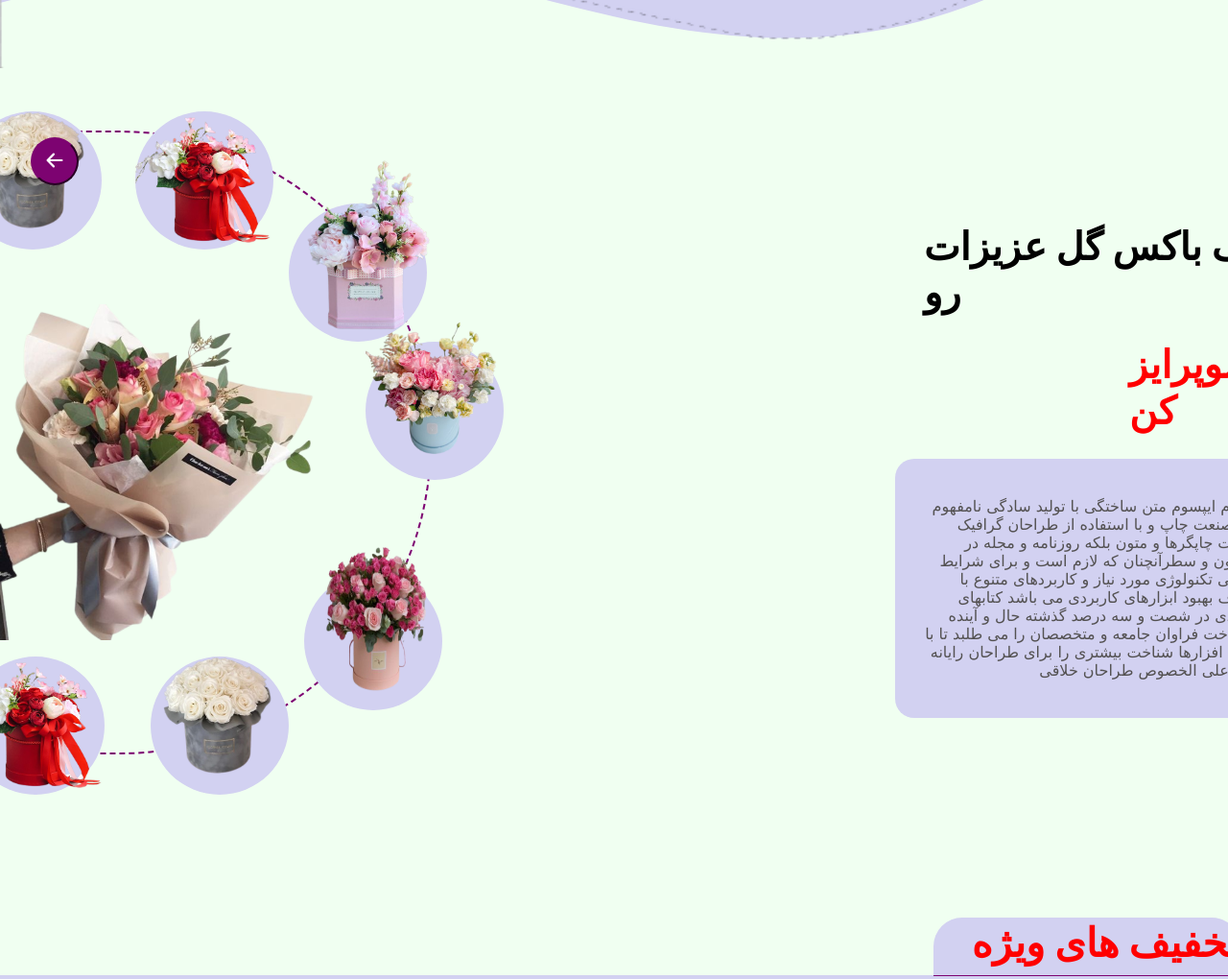
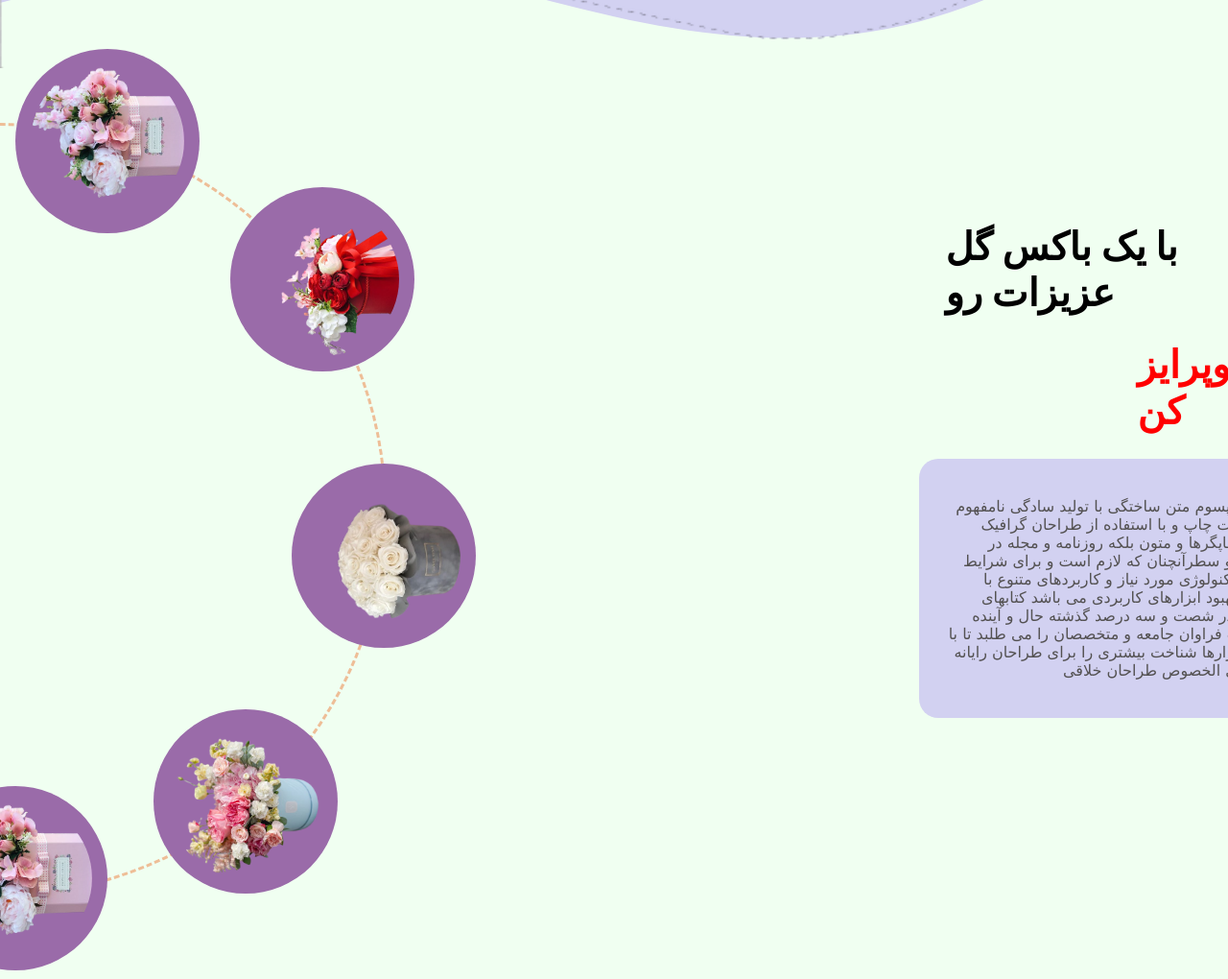
Before and after one commit to tinafazeli/flowershop, a plain HTML site: page index.html in a window 1280 px wide. Shown: the part 2191-3211 px from the top of the page at 96% size. Drawn offline with Linux system fonts and the light colour scheme.

Commit message:
create circle slide with js

```diff
--- a/index.html
+++ b/index.html
@@ -307,52 +307,36 @@
         </div>
     </div>
     <div class="gift">
-        <div class="half-circle">
-            <img src="images/giftflower-removebg-preview.png" alt="">
-            <button class="next-btn1">
-                <svg xmlns="http://www.w3.org/2000/svg" fill="currentColor" class="bi bi-arrow-left-short" viewBox="0 0 16 16">
-                <path fill-rule="evenodd" d="M12 8a.5.5 0 0 1-.5.5H5.707l2.147 2.146a.5.5 0 0 1-.708.708l-3-3a.5.5 0 0 1 0-.708l3-3a.5.5 0 1 1 .708.708L5.707 7.5H11.5a.5.5 0 0 1 .5.5z"/>
-                </svg>
-            </button>
         <div class="slideshow">
-                <div class="crousel" id="crousel">
-                    <div class="slid">
+            <div class="carusel">
+                <div class="slide active">
                     <img src="images/box1-removebg-preview.png" alt="">
                 </div>
-                    <div class="slid">
+                <div class="slide">
                     <img src="images/box2-removebg-preview.png" alt="">
                   </div>
-                    <div class="slid">
+                  <div class="slide">
                     <img src="images/box3-removebg-preview.png" alt="">
                   </div>
-                    <div class="slid">
+                  <div class="slide">
                     <img src="images/box4-removebg-preview.png" alt="">
                   </div>
-                    <div class="slid">
+                  <div class="slide">
                     <img src="images/box5-removebg-preview.png" alt="">
                   </div>
-                    <div class="slid">
+                  <div class="slide">
                     <img src="images/box1-removebg-preview.png" alt="">
                 </div>
-                    <div class="slid">
-                        <img src="images/box2-removebg-preview.png" alt="">
+                <div class="slide">
+                    <img src="images/box4-removebg-preview.png" alt="">
                 </div>
-                    <div class="slid">
+                <div class="slide">
+                    <img src="images/box5-removebg-preview.png" alt="">
+                </div>
+                <div class="slide">
                     <img src="images/box3-removebg-preview.png" alt="">
                   </div>
-                    <div class="slid">
-                        <img src="images/box4-removebg-preview.png" alt="">
             </div>
-                    <div class="slid">
-                        <img src="images/box5-removebg-preview.png" alt="">
-                    </div>
-                </div>
-            </div>
-            <button class="next-btn2" id="butt">
-                <svg xmlns="http://www.w3.org/2000/svg" fill="currentColor" class="bi bi-arrow-left-short" viewBox="0 0 16 16">
-                <path fill-rule="evenodd" d="M12 8a.5.5 0 0 1-.5.5H5.707l2.147 2.146a.5.5 0 0 1-.708.708l-3-3a.5.5 0 0 1 0-.708l3-3a.5.5 0 1 1 .708.708L5.707 7.5H11.5a.5.5 0 0 1 .5.5z"/>
-                </svg>
-            </button>
         </div>
         <div class="gift-detail">
             <hr class="rotate2">
--- a/script.js
+++ b/script.js
@@ -27,26 +27,21 @@ function Buy2(){
 
 //slide show
 
-// var carousel=document.getElementsByClassName(".slid");
+const carousel=document.querySelector(".carusel");
+const slide =document.querySelectorAll(".slide");
 
-// function interval(){
-//     carousel.style.transform="rotate(90deg)";
-//     // intervalId=setInterval(()=>{
-//     //     carousel.style.rotate="90deg";
-//     // },2000);
-// };
+let i = 0,
+  j = 1,
+  intervalId;
 
+const intervalFn=()=>{
+    intervalId= setInterval(()=>{
+        carousel.style.rotate=`-${++i * 90}deg`;
+        document.querySelector(".slide.active").classList.remove("active");
+        const activeSlide = document.querySelector(`.slide:nth-child(${++j})`);
+        activeSlide.classList.add("active");
 
-var rotated = false;
-let i=340;
-document.getElementById('butt').onclick = function() {
-    var div = document.getElementById('crousel');
-    deg=i++
-    div.style.webkitTransform = 'rotate('+deg+'deg)';
-    div.style.mozTransform    = 'rotate('+deg+'deg)';
-    div.style.msTransform     = 'rotate('+deg+'deg)';
-    div.style.oTransform      = 'rotate('+deg+'deg)';
-    div.style.transform       = 'rotate('+deg+'deg)';
-
-    rotated = !rotated;
-}
+        j === 9 && (j = 0);
+    },4000)
+};
+intervalFn();
--- a/style.css
+++ b/style.css
@@ -50,7 +50,7 @@ body{
     border:1px solid #7D0371;
     border-radius: 10px;
 }
-.navbarSec .navbarItem ul li tem:hover{
+.navbarSec .navbarItem ul li .item:hover{
     color: #fff;
     background-color: #7D0371;
 }
@@ -72,7 +72,7 @@ body{
     padding: 6px;
     text-align: center;
 }
-.navbarSec .navbarItembtn:hover{
+.navbarSec .navbarItem .btn:hover{
     background-color: #7c3876c9;
     border: #7c3876c9;
 }
@@ -287,122 +287,85 @@ body{
     display: inline-flex;
     height: 680px;
 }
-.gift .half-circle {
-    position:relative;
-    bottom: 400px;
-    width: 450px;
-    height: 650px;
-    border-bottom-right-radius: 1000px;
-    border-top-right-radius: 1000px;
-    border: 2px dashed #7D0371;
-    border-left: 0;
-    -webkit-box-sizing: border-box;
-    -moz-box-sizing: border-box;
-    box-sizing: border-box;
-    display: flexbox;
-}
-.gift .next-btn1{
-    position: relative;
-    top: 130px;
-    right: 310px;
-    width: 50px;
-    height: 50px;
-    border-radius: 100px;
-    color: #ffffff;
-    border-color: #7D0371;
-    background-color: #7D0371;
-}
-.next-btn2{
-    position: relative;
-    bottom: 43.3rem;
-    left:2rem;
-    width: 50px;
-    height: 50px;
-    border-radius: 100px;
-    color: #ffffff;
-    border-color: #7D0371;
-    background-color: #7D0371;
-}
-
-
 .slideshow{
-    margin-left: 20%;
-    height: 20vh;
+    width: 100%;
     display: flex;
     flex-direction: column;
-    justify-content: space-around;
+    justify-content: space-between;
     align-items: center;
 }
-.crousel{
-    width: 30rem;
+.carusel{
+    width: 50rem;
     height: 50rem;
+    border: .2rem dashed #eebe97;
+    border-radius: 100%;
     display: flex;
     justify-content: center;
     align-items: center;
     position: relative;
+    bottom: 60%;
+    right: 50%;
+    flex-shrink:0;
+    transition: rotate 1s;
 }
-
-.slid{
-    width: 9rem;
-    height: 9rem;
+.slide {
+    width: 15rem;
+    height: 15rem;
     position: absolute;
-    background-color: #D2D1F1;
-    border-radius:100%;
 }
-.slid:nth-child(1){
-    right:13rem;
+.slide:nth-child(1) {
+    bottom: -9rem;
+    right:19rem;
 }
-.slid:nth-child(2){
-    left: 18rem;
-    bottom: 6rem;
+.slide:nth-child(2) {
+    top:-3.5rem;
+    left: 31rem;
 }
-.slid:nth-child(3){
-    top: -20rem;
-    left: 22rem;
+.slide:nth-child(3) {
+    top: 9rem;
+    right: -8rem;
 }
-.slid:nth-child(4){
-    bottom: 30rem;
-    left: 17rem;
+.slide:nth-child(4) {
+    top:26rem;
+    left:43rem;
 }
-.slid:nth-child(5){
-    right: 14rem;
-    bottom: 36rem;
+.slide:nth-child(5) {
+    top:40rem;
+    left:34rem;
 }
-.slid:nth-child(6){
-    right: 25.2rem;
-    bottom: 36rem;
+.slide:nth-child(6) {
+    bottom: 40rem;
+    right: 21rem;
 }
-.slid:nth-child(7){
-    bottom: 28rem;
-    right: 34rem;
+.slide:nth-child(7) {
+    top:20rem;
+    left: -5rem;
 }
-.slid:nth-child(8){
-    bottom: 16rem;
-    right: 36rem;
+.slide:nth-child(8) {
+    bottom: 32rem;
+    left: -1rem;
 }
-.slid:nth-child(9){
-    right: 34rem;
-    bottom: 6rem;
+.slide:nth-child(9){
+    top:35rem;
+    right: 35rem;
 }
-.slid:nth-child(10){
-    right:25rem;
+.slide img {
+    width: 10rem;
+    height: 10rem;
+    background-color: #9A6BA9;
+    border-radius: 100%;
+    object-fit: cover;
+    transition: transform 0.5s;
+    padding: 1rem;
 }
-.slid img{
-    width: 150px !important;
-    height: 200px !important;
-    position: relative;
-    bottom: 7rem;
-}
-
-
-.gift .half-circle img{
-    width: 350px;
-    height: 350px;
-    margin-top: 40%;
-}
+/* .slide:nth-child(3) img{
+    height: 12rem;
+    padding-left: 2rem;
+    padding-right: 2rem;
+} */
 .gift .gift-detail{
     position: relative;
-    left: 55%;
+    left: 10%;
     bottom: 350px;
 }
 .gift .gift-detail h1{
```
Lines whose indentation alone changed are shown as unchanged.
